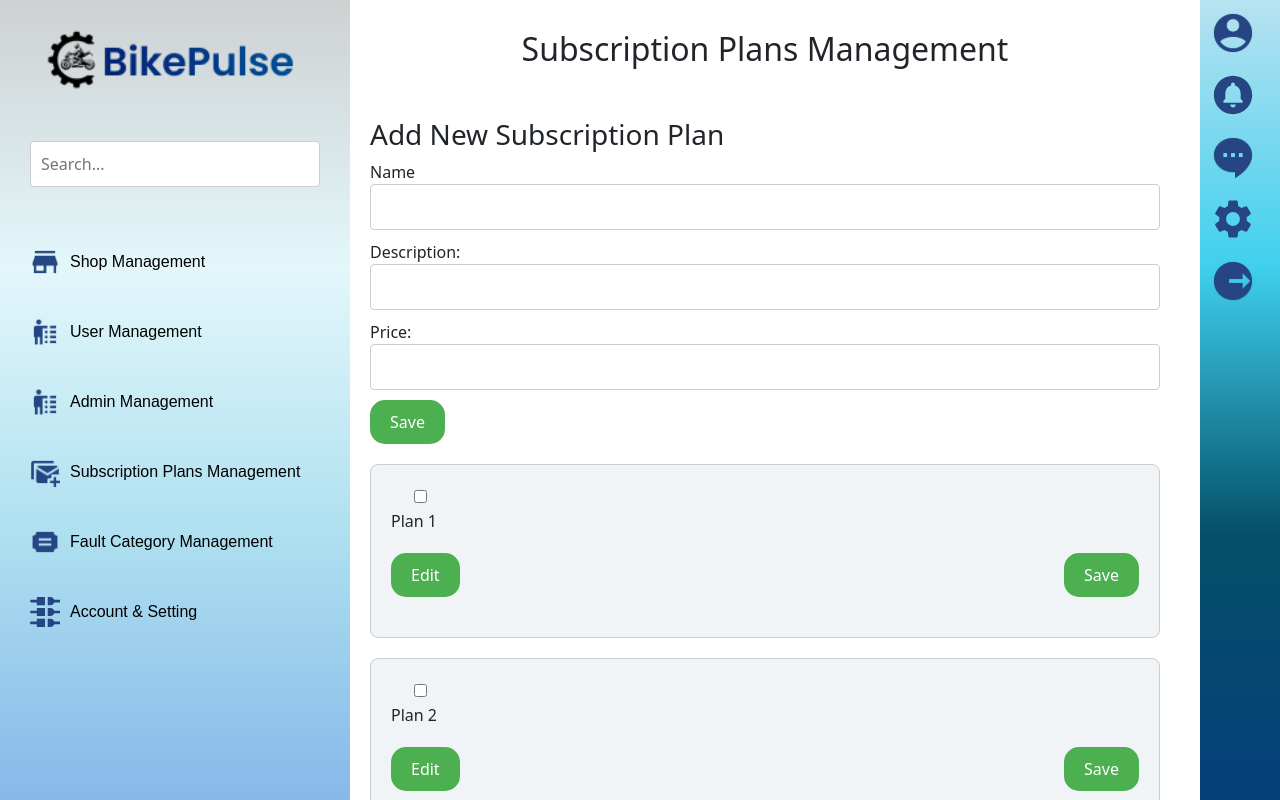
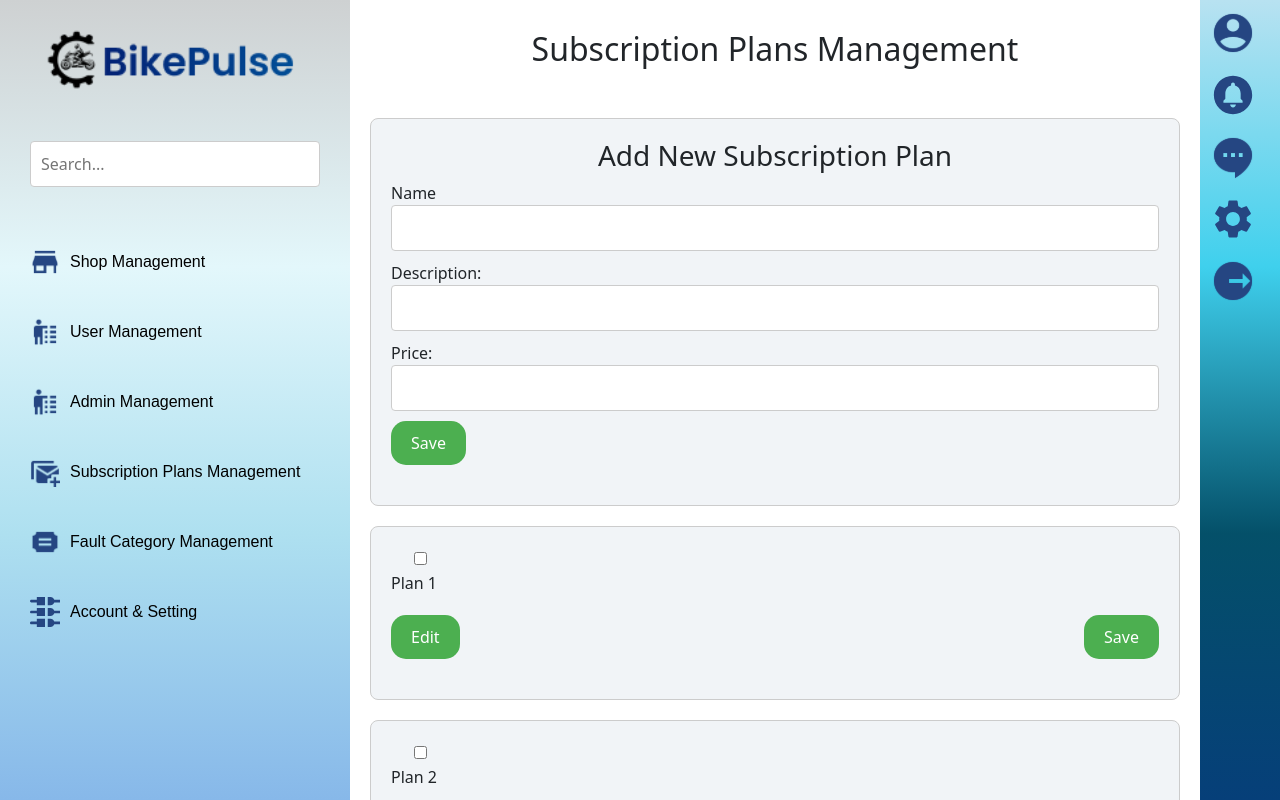
Before and after one commit to AhamedMinhaj456/Motorbike_Service_Station_Reservation_System, a React (Create React App) app in the folder frontend/: page /subscription-plans in a window 1280 px wide. Shown: the top 800 px of the page. Built offline with nearby package versions, Linux system fonts and the light colour scheme; no server answers.

Commit message:
css done for subscription window

```diff
--- a/frontend/src/admin/views/SubscriptionPlansManagamentWindow.jsx
+++ b/frontend/src/admin/views/SubscriptionPlansManagamentWindow.jsx
@@ -115,14 +115,13 @@ const SubscriptionPlansManagementWindow = () => {
                 value={newPlan.subscriptionPlanPrice}
                 onChange={handleChange}
               />
-              <button className="save-button" type="submit">
+              <button className="save-button-1" type="submit">
                 Save
               </button>
             </form>
           </div>
         </div>
 
-        {/* Render the plans' forms */}
         {plans.map((plan) => (
           <div key={plan.subscriptionPlanId} className="plan-item">
             <label>
@@ -166,12 +165,12 @@ const SubscriptionPlansManagementWindow = () => {
             )}
             <div className="subscription-plans-management-buttons">
           <button
-            className={`edit-button ${editMode ? 'active' : ''}`}
+            className={`edit-button-1 ${editMode ? 'active' : ''}`}
             onClick={() => setEditMode(!editMode)}
           >
             Edit
           </button>
-          <button className="save-button" onClick={handleSave} disabled={!editMode}>
+          <button className="save-button-1" onClick={handleSave} disabled={!editMode}>
             Save
           </button>
         </div>
--- a/frontend/src/admin/views/SubscriptionPlansmanagementWindow.css
+++ b/frontend/src/admin/views/SubscriptionPlansmanagementWindow.css
@@ -2,21 +2,33 @@
     flex: 1;
     flex-direction: column;
     margin-left: 350px;
-    margin-right: 100px;
+    margin-right: 80px;
     padding: 20px;
 }
 
-.subscription-plans-management-content h2 {
+.subscription-plans-management-content h2,h3 {
     margin-top: 10px;
     margin-bottom: 50px;
     text-align: center;
 }
 
-  /* .plan-list {
-    overflow-y: auto;
-    width: 70%;
-    margin-top: 10px;
-  } */
+.plan-form {
+  background-color: #F1F4F7;
+  margin-bottom: 20px;
+  width: 100%;
+  border: 1px solid #ccc;
+  border-radius: 8px;
+  padding: 20px;
+  flex-direction: column;
+  align-items: center;
+  transition: transform 0.3s, background-color 0.3s;
+}
+
+.plan-form:hover {
+  border-color: #007bff;
+  transform: translateY(-5px);
+  background: linear-gradient(to bottom, #eaeede, #9baab7);
+}
 
 .plan-item {
     background-color: #F1F4F7;
@@ -26,10 +38,12 @@
     border-radius: 8px;
     padding: 20px;
     flex-direction: column;
+    align-items: center;
     transition: transform 0.3s, background-color 0.3s;
 }
 
 .plan-item:hover {
+  border-color: #007bff;
   transform: translateY(-5px);
   background: linear-gradient(to bottom, #eaeede, #9baab7);
 }
@@ -39,14 +53,6 @@
     transition: color 0.3s;
 }
 
-/* .plan-form input {
-    margin-bottom: 20px;
-    padding: 8px;
-    background-color: #F5FBFF;
-    border: 1px solid #ccc;
-    border-radius: 4px;
-} */
-
 .subscription-plans-management-buttons {
     display: flex;
     justify-content: space-between;
@@ -54,8 +60,8 @@
     margin-top: 20px;
 }
 
-.save-button,
-.edit-button {
+.save-button-1,
+.edit-button-1 {
     background-color: #4caf50;
     color: #fff;
     padding: 10px 20px;
@@ -65,10 +71,11 @@
     margin-bottom: 20px;
 }
 
-.save-button:hover,
-.edit-button:hover {
+.save-button-1:hover,
+.edit-button-1:hover {
     background-color: #9dc8ec;
 }
+
 
 @media screen and (max-width: 768px) {
   .subscription-plans-management-content {
```
